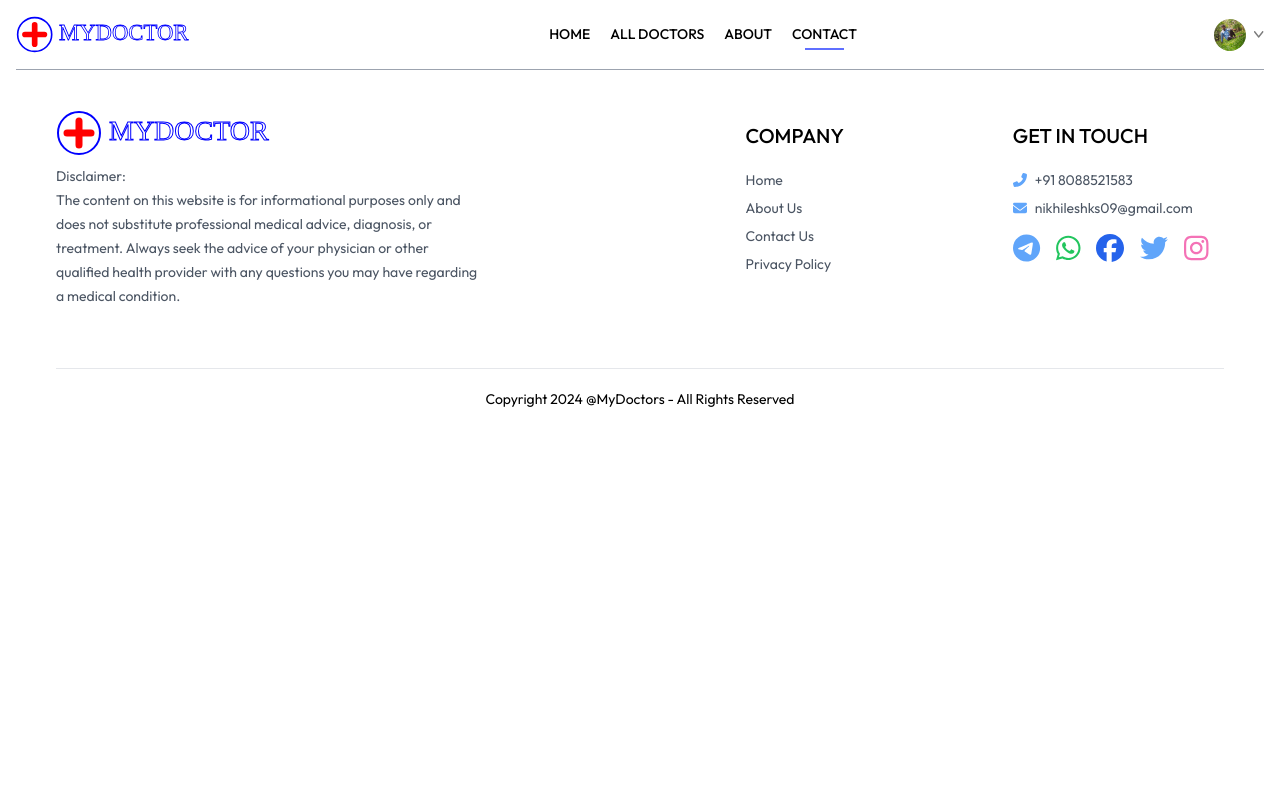
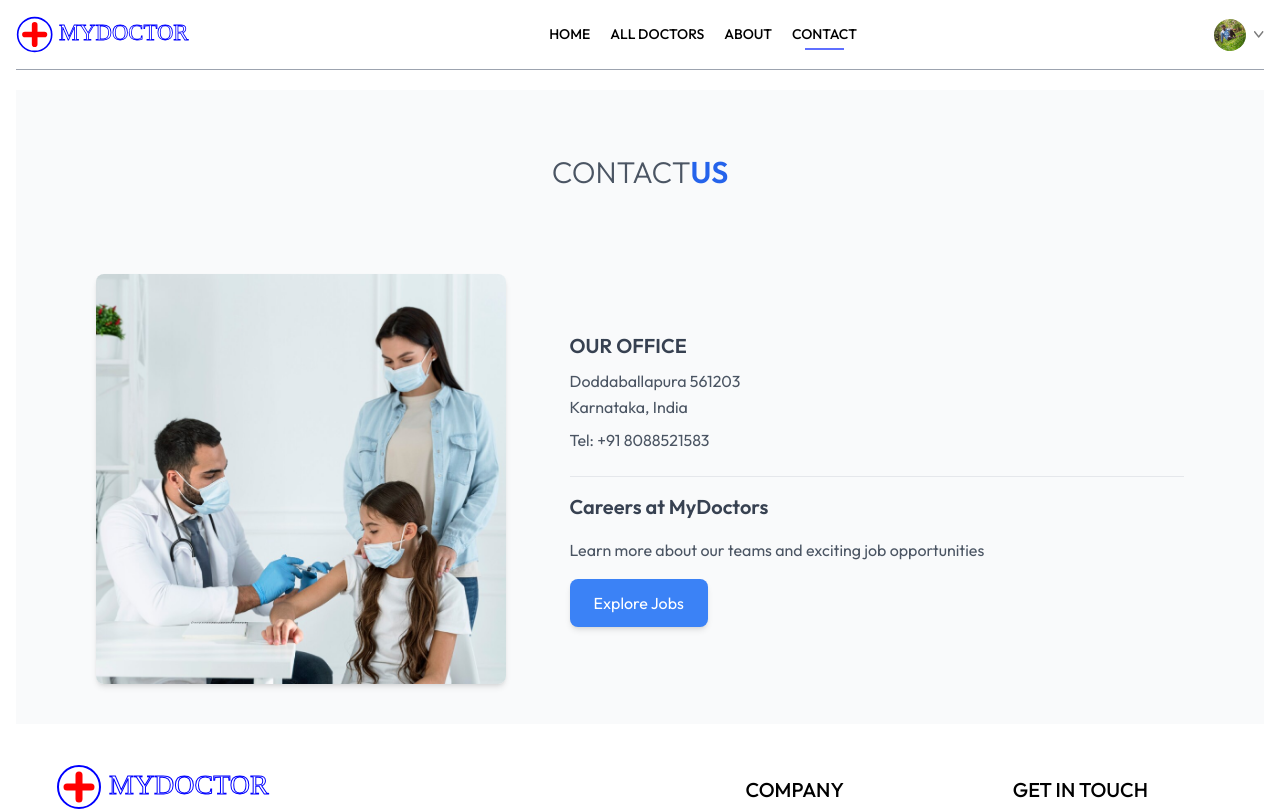
Before and after one commit to NikhileshKS/DoctorsAppoiment, a React (Vite) app: page /Contact in a window 1280 px wide. Shown: the top 811 px of the page. Built offline with nearby package versions, Linux system fonts and the light colour scheme; a web font is replaced by a local one.

Commit message:
your new commit message

```diff
--- a/src/pages/Contact.jsx
+++ b/src/pages/Contact.jsx
@@ -1,12 +1,57 @@
+// eslint-disable-next-line no-unused-vars
 import React from 'react'
-
+import { assets } from '../assets/assets'
 
 const Contact = () => {
   return (
-    <div>
-        <div>
-          <p></p>
+    <div className="bg-gray-50">
+      <div className="text-center pt-16 pb-8 group">
+        <div className="relative inline-block">
+          <h2 className="text-3xl font-light text-gray-600 pb-3">
+            CONTACT
+            <span className="text-blue-600 inline-block hover:animate-bounce font-semibold">
+              US
+            </span>
+          </h2>
+          {/* Center-originating underline */}
+          <span className="
+            absolute bottom-0 left-1/2 w-0 h-1.5 bg-gradient-to-r from-blue-400 to-blue-600
+            transform -translate-x-1/2 transition-all duration-500 ease-out
+            group-hover:w-full
+          "></span>
         </div>
+      </div>
+
+      <div className='max-w-6xl mx-auto px-4 sm:px-6 lg:px-8 py-10 flex flex-col md:flex-row gap-12 md:gap-16 items-center'>
+        <div className='w-full md:w-1/2 lg:w-2/5'>
+          <img
+            className='w-full h-auto rounded-lg shadow-md transition-all duration-300 hover:shadow-lg'
+            src={assets.contact_image}
+            alt="Our office location"
+          />
+        </div>
+
+        <div className='w-full md:w-1/2 lg:w-3/5 space-y-6'>
+          <div className='space-y-2'>
+            <h3 className='text-xl font-semibold text-gray-700'>OUR OFFICE</h3>
+            <p className='text-gray-600 leading-relaxed'>
+              Doddaballapura 561203<br/>
+              Karnataka, India
+            </p>
+            <p className='text-gray-600'>Tel: +91 8088521583</p>
+          </div>
+
+          <div className='pt-4 space-y-4 border-t border-gray-200'>
+            <h3 className='text-xl font-semibold text-gray-700'>Careers at MyDoctors</h3>
+            <p className='text-gray-600 leading-relaxed'>
+              Learn more about our teams and exciting job opportunities
+            </p>
+            <button className="bg-blue-500 text-white px-6 py-3 rounded-lg hover:bg-blue-600 transition-all duration-300 transform hover:-translate-y-1 shadow-md hover:shadow-lg">
+              Explore Jobs
+            </button>
+          </div>
+        </div>
+      </div>
     </div>
   )
 }
```
